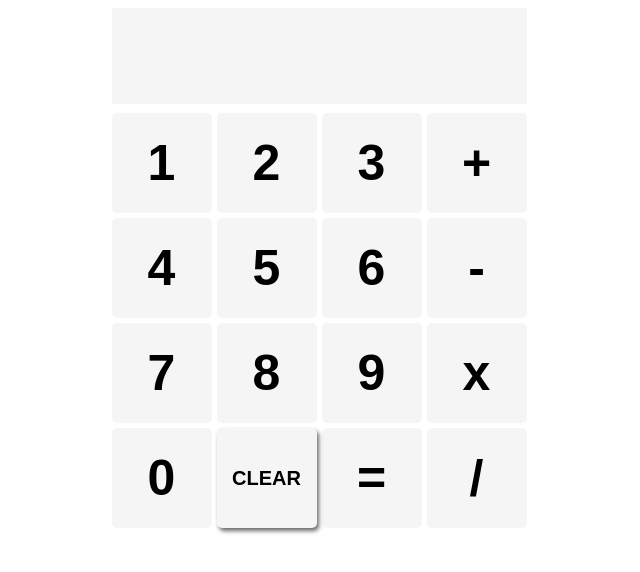
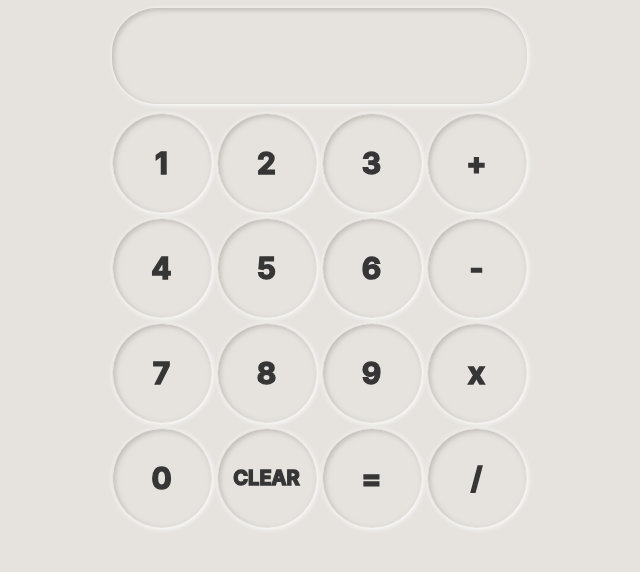
Before and after one commit to coltraneyan/minimal-calculator, a plain HTML site: page index.html in a window 1280 px wide. Shown: the whole page, without its empty margins (321-961 px from the left). Drawn offline with Linux system fonts and the light colour scheme.

Commit message:
README.md

```diff
--- a/style.css
+++ b/style.css
@@ -1,10 +1,17 @@
+body {
+    background-color: #e6e3df;
+  }
+
 .container {
     display: flex;
     justify-content: center;
     align-items: center;
-    font-family: Arial, Helvetica, sans-serif;
+    font-family: -apple-system, BlinkMacSystemFont, 'Segoe UI', Roboto, Oxygen, Ubuntu, Cantarell, 'Open Sans', 'Helvetica Neue', sans-serif;
     font-weight: bold;
     font-size: 50px;
+    color: #363636;
+    -webkit-text-stroke-width: 1.5px;
+    -webkit-text-stroke-color: #363636;
 }
 .calculator {
     display: grid;
@@ -23,7 +30,12 @@
 .display {
     grid-area: d;
 
-    background-color: whitesmoke;
+    border-radius: 45px;
+    background-color: #e6e3df
+    -moz-box-shadow: inset 2px 2px 5px rgba(154, 147, 140, 0.5), 1px 1px 5px rgba(255, 255, 255, 1);
+    -webkit-box-shadow: inset 2px 2px 5px rgba(154, 147, 140, 0.5), 1px 1px 5px rgba(255, 255, 255, 1);
+    box-shadow: inset 2px 2px 5px rgba(154, 147, 140, 0.5), 1px 1px 5px rgba(255, 255, 255, 1);
+
     height: 96px;
     width: auto;
 
@@ -99,48 +111,57 @@
 }
 
 button {
-    border: none;
-    border-radius: 5px;
+    border: 1px solid #e6e3df;
+
+    border-radius: 50%;
+    background-color: #e6e3df;
+
+    -moz-box-shadow: inset 2px 2px 5px rgba(154, 147, 140, 0.5), 1px 1px 5px rgba(255, 255, 255, 1);
+    -webkit-box-shadow: inset 2px 2px 5px rgba(154, 147, 140, 0.5), 1px 1px 5px rgba(255, 255, 255, 1);
+    box-shadow: inset 2px 2px 5px rgba(154, 147, 140, 0.5), 1px 1px 5px rgba(255, 255, 255, 1);
+
+    color: #363636;
+    -webkit-text-stroke-width: 1.5px;
+    -webkit-text-stroke-color: #363636;
 }
 
 .btn {
     height: 100px;
     width: 100px;
-    background-color: whitesmoke;
+    background-color: #e6e3df;
 
-    font-family: Arial, Helvetica, sans-serif;
+    font-family: -apple-system, BlinkMacSystemFont, 'Segoe UI', Roboto, Oxygen, Ubuntu, Cantarell, 'Open Sans', 'Helvetica Neue', sans-serif;
     font-weight: bold;
-    font-size: 50px;
+    font-size: 30px;
 
 }
 
 .btn-op {
     height: 100px;
     width: 100px;
-    background-color: whitesmoke;
+    background-color: #e6e3df;
 
-    font-family: Arial, Helvetica, sans-serif;
+    font-family: -apple-system, BlinkMacSystemFont, 'Segoe UI', Roboto, Oxygen, Ubuntu, Cantarell, 'Open Sans', 'Helvetica Neue', sans-serif;
     font-weight: bold;
-    font-size: 50px;
+    font-size: 30px;
 }
 
 .btn-eq {
     height: 100px;
     width: 100px;
-    background-color: whitesmoke;
+    background-color: #e6e3df;
 
-    font-family: Arial, Helvetica, sans-serif;
+    font-family: -apple-system, BlinkMacSystemFont, 'Segoe UI', Roboto, Oxygen, Ubuntu, Cantarell, 'Open Sans', 'Helvetica Neue', sans-serif;
     font-weight: bold;
-    font-size: 50px;
+    font-size: 30px;
 }
 
 .btn-cl {
     height: 100px;
     width: 100px;
-    background-color: whitesmoke;
-    filter: drop-shadow(2px 3px 2px #696969);
+    background-color: #e6e3df;
 
-    font-family: Arial, Helvetica, sans-serif;
+    font-family: -apple-system, BlinkMacSystemFont, 'Segoe UI', Roboto, Oxygen, Ubuntu, Cantarell, 'Open Sans', 'Helvetica Neue', sans-serif;
     font-weight: bold;
     font-size: 20px;
 }
```
